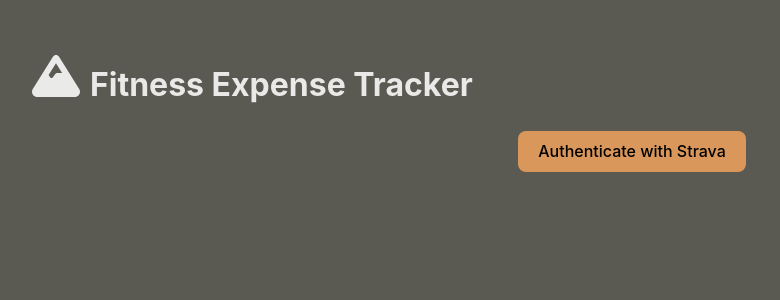
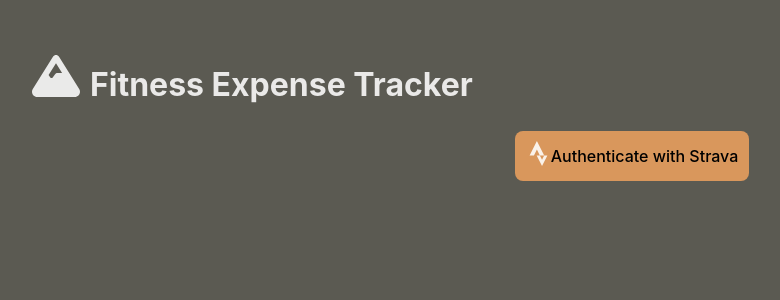
Before and after one commit to dborah123/FitnessExpenseTracker2.0, a React (Vite) app in the folder fitnessexpensetracker2.0.client/: page / in a window 1280 px wide. Shown: the top 300 px of the page, without its empty margins (8-788 px from the left). Built offline with nearby package versions, Linux system fonts and the light colour scheme.

Commit message:
Auth button css

```diff
--- a/fitnessexpensetracker2.0.client/src/components/Login/Login.jsx
+++ b/fitnessexpensetracker2.0.client/src/components/Login/Login.jsx
@@ -1,5 +1,6 @@
 import { getAuthURL } from '../../libraryfunctions/urllib';
 import './styles/login.css';
+import Logo from '../../assets/strava-mobile-black.svg';
 
 export const StravaLogin = () => {
     const handleClick = () => {
@@ -9,7 +10,14 @@ export const StravaLogin = () => {
 
     return (
         <div id="login-container">
-            <button id="login-button" onClick={handleClick}>Authenticate with Strava</button>
+            <button id="login-button" className="flex-container" onClick={handleClick}>
+                <div className="flex-item">
+                    <img id="strava-logo" alt="strava logo" src={Logo} />
+                </div>
+                <div className="flex-item">
+                    Authenticate with Strava
+                </div>
+            </button>
         </div>
     );
 }
--- a/fitnessexpensetracker2.0.client/src/components/Login/styles/login.css
+++ b/fitnessexpensetracker2.0.client/src/components/Login/styles/login.css
@@ -6,20 +6,34 @@
 #login-button {
     border-radius: 8px;
     border: 1px solid transparent;
-    padding: 0.6em 1.2em;
+    padding: 0.6em 0.6em;
     font-size: 1em;
     font-weight: 500;
     font-family: Inter, system-ui, Avenir, Helvetica, Arial, sans-serif;
     background-color: #d9975c;
     cursor: pointer;
     transition: border-color 0.25s;
+    float: left;
 }
 
 #login-button:hover {
     border-color: #646cff;
 }
 
-    #login-button:focus,
-    #login-button:focus-visible {
-        outline: 4px auto -webkit-focus-ring-color;
-    }
+#login-button:focus,
+#login-button:focus-visible {
+    outline: 4px auto -webkit-focus-ring-color;
+}
+
+#strava-logo {
+    width: 25px;
+    height: auto;
+}
+
+.flex-container {
+    display: flex;
+}
+
+.flex-item {
+    align-self: center
+}
```
Also changed, not shown: fitnessexpensetracker2.0.client/src/index.css (+0 -23 lines), fitnessexpensetracker2.0.client/src/assets/strava-mobile-black.svg (added).
